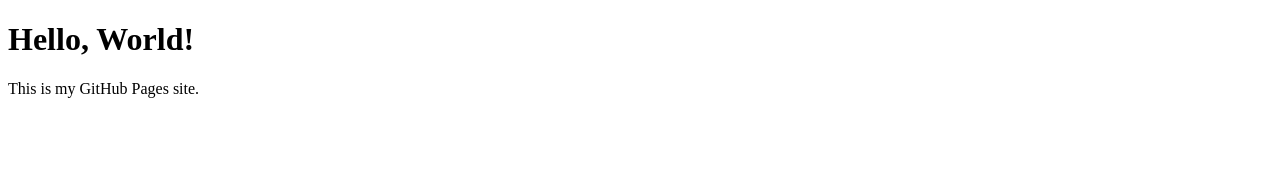
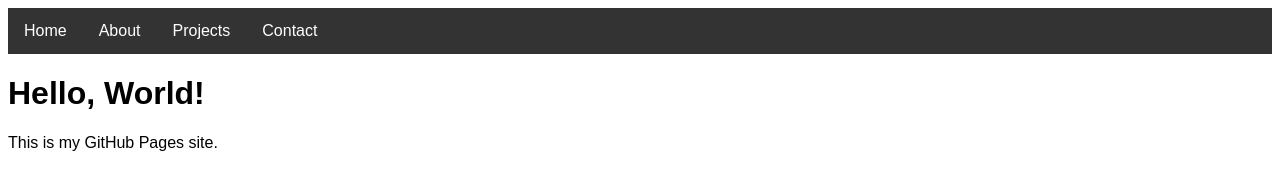
Before and after one commit to ylee207/ylee207.github.io, a plain HTML site: page index.html in a window 1280 px wide. Drawn offline with Linux system fonts and the light colour scheme.

Commit message:
Update index.html

```diff
--- a/index.html
+++ b/index.html
@@ -2,8 +2,37 @@
 <html>
 <head>
     <title>Welcome to My GitHub Page</title>
+    <style>
+        /* Add some basic styling for the menu bar */
+        body {
+            font-family: Arial, sans-serif;
+        }
+        .navbar {
+            overflow: hidden;
+            background-color: #333;
+        }
+        .navbar a {
+            float: left;
+            display: block;
+            color: white;
+            text-align: center;
+            padding: 14px 16px;
+            text-decoration: none;
+        }
+        .navbar a:hover {
+            background-color: #ddd;
+            color: black;
+        }
+    </style>
 </head>
 <body>
+    <div class="navbar">
+        <a href="index.html">Home</a>
+        <a href="about.html">About</a>
+        <a href="projects.html">Projects</a>
+        <a href="contact.html">Contact</a>
+    </div>
+
     <h1>Hello, World!</h1>
     <p>This is my GitHub Pages site.</p>
 </body>
```
